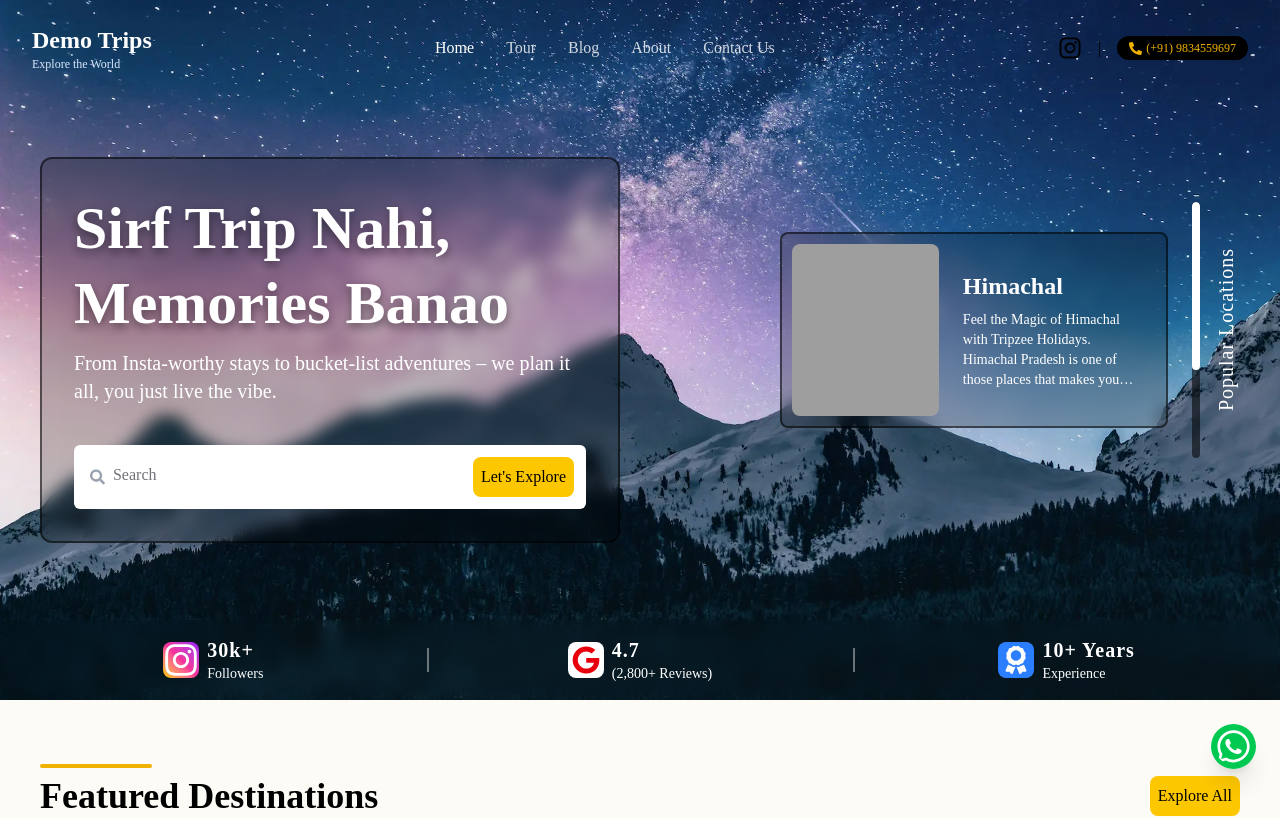
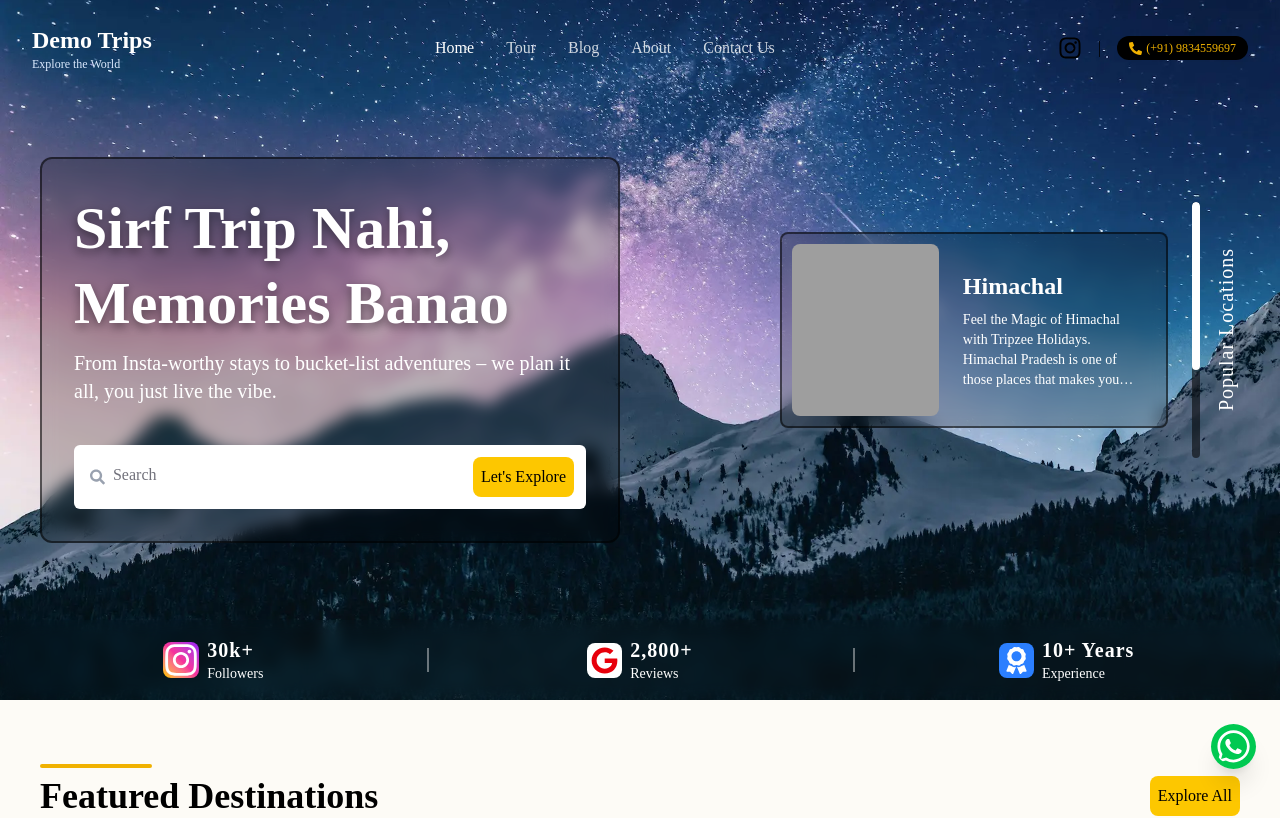
Before and after one commit to swapnil930/tours-and-trips-website, a React (Vite) app in the folder frontend/: page / in a window 1280 px wide. Shown: the top 818 px of the page. Built offline with nearby package versions, Linux system fonts and the light colour scheme; grey boxes are pictures that could not be loaded.

Commit message:
fix stats bar

```diff
--- a/frontend/src/components/common/hero/Stats.jsx
+++ b/frontend/src/components/common/hero/Stats.jsx
@@ -22,13 +22,13 @@ const Stats = () => {
       {/* Rating */}
       <div className="flex justify-center items-center">
         <div className="flex items-center gap-2">
-          <FaGoogle className="text-3xl lg:text-4xl text-red-600 bg-white p-1 rounded-lg" />
+          <FaGoogle size={35} className=" p-1 lg:text-4xl text-red-600 bg-white rounded-lg" />
           <div className="flex flex-col">
             <span className="font-semibold tracking-wider lg:text-lg xl:text-xl">
-              4.7
+              2,800+
             </span>
             <span className="text-xs lg:text-sm font-light">
-              (2,800+ Reviews)
+              Reviews
             </span>
           </div>
         </div>
@@ -37,7 +37,7 @@ const Stats = () => {
       {/* Experience */}
       <div className="flex justify-center items-center">
         <div className="flex items-center gap-2">
-          <FaAward className="text-3xl lg:text-4xl bg-blue-500 p-1 rounded-lg " />
+          <FaAward size={35} className=" p-1 lg:text-4xl bg-blue-500  rounded-lg " />
           <div className="flex flex-col">
             <span className="font-semibold tracking-wider lg:text-lg xl:text-xl">
               10+ Years
```
